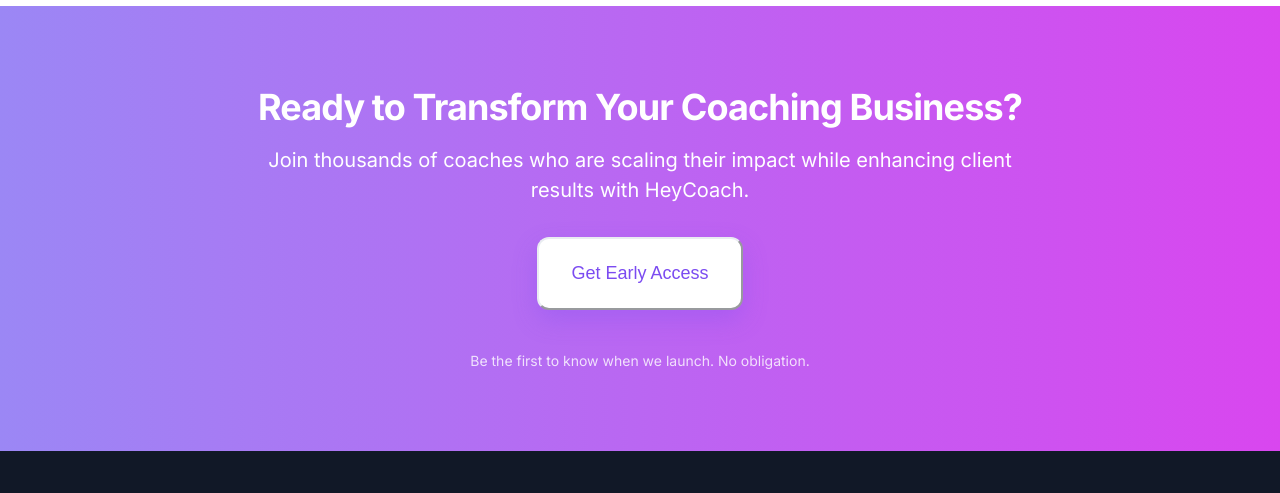
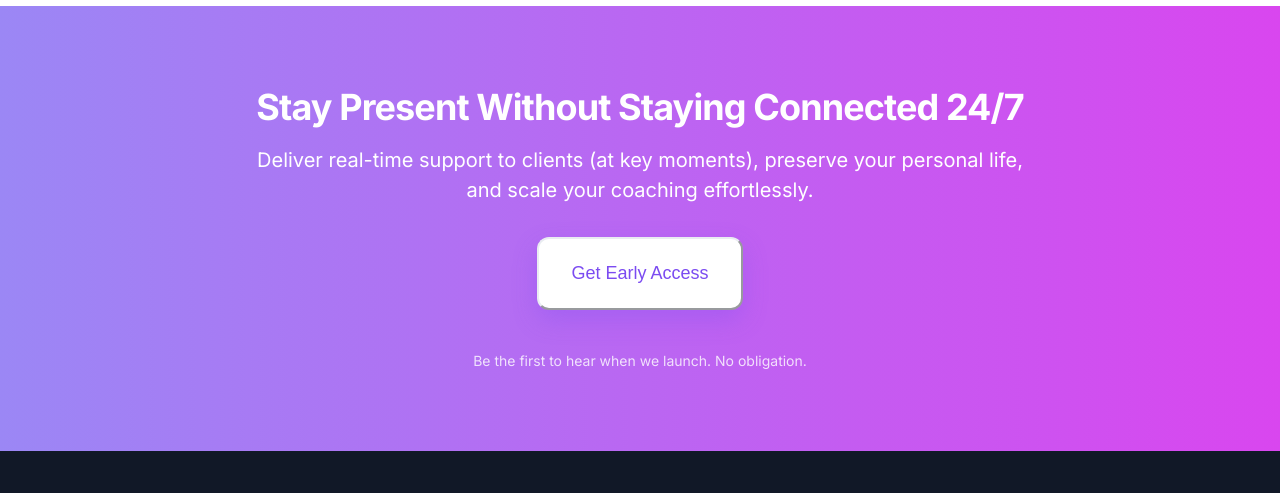
Before and after one commit to ljonespwc/heycoach-landing, a plain HTML site: page index.html in a window 1280 px wide. Shown: the part 6613-7106 px from the top of the page. Drawn offline with nearby package versions, Linux system fonts and the light colour scheme.

Commit message:
update: revise CTA messaging to emphasize work-life balance for coaches

```diff
--- a/index.html
+++ b/index.html
@@ -753,10 +753,10 @@
         <div class="container">
           <div class="cta-container">
             <h2 class="cta-title">
-              Ready to Transform Your Coaching Business?
+              Stay Present Without Staying Connected 24/7
             </h2>
             <p class="cta-desc">
-              Join thousands of coaches who are scaling their impact while enhancing client results with HeyCoach.
+              Deliver real-time support to clients (at key moments), preserve your personal life, and scale your coaching effortlessly.
             </p>
             <div>
               <button class="btn btn-white big-cta early-access-btn">
@@ -765,7 +765,7 @@
             </div>
 
             <div class="cta-no-card">
-              <p>Be the first to know when we launch. No obligation.</p>
+              <p>Be the first to hear when we launch. No obligation.</p>
             </div>
           </div>
         </div>
```
